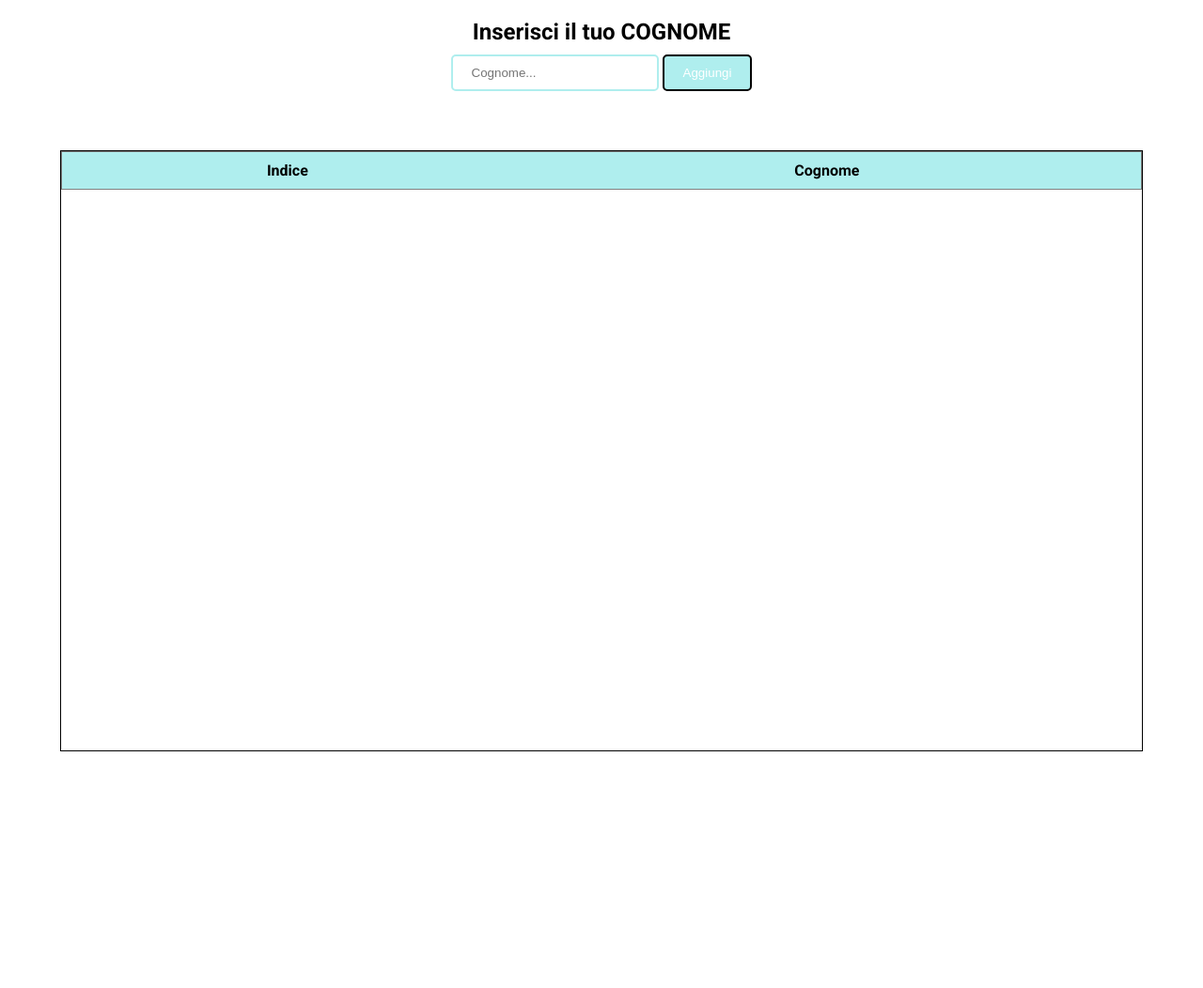
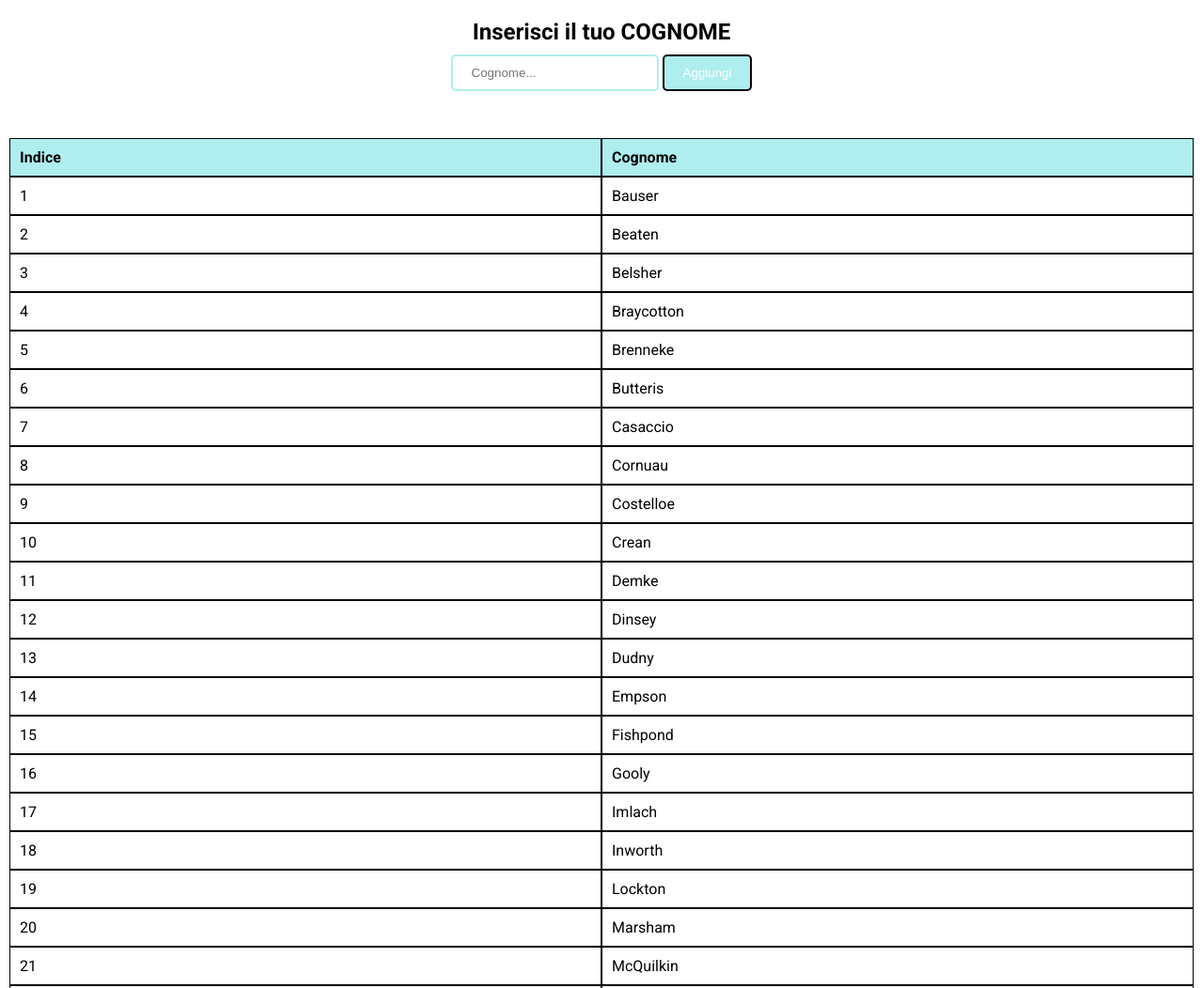
Before and after one commit to StephanieFurlan/js-lista-cognomi, a plain HTML site: page index.html in a window 1280 px wide. Shown: the top 1052 px of the page at 94% size. Before the commit the page ends 800 px from the top, so only its background shows below. Drawn offline with nearby package versions, Linux system fonts and the light colour scheme.

Commit message:
List for layout

```diff
--- a/index.html
+++ b/index.html
@@ -18,7 +18,7 @@
       </div>
       <div id="add-container"></div>
       <div>
-         <div class="table-wrapper">
+         <!-- <div class="table-wrapper">
             <table>
               <thead>
                   <tr>
@@ -28,7 +28,18 @@
               </thead>
               <tbody id="surnameList"></tbody>
             </table>
+         </div> -->
+         <div class="list-wrapper">
+            <ul id="surname-list__header">
+               <li><h4>Indice</h4></li>
+               <li><h4>Cognome</h4></li>
+            </ul>
+            <ul id="surname-list__body">
+
+            </ul>
          </div>
+
+
       </div>
 
       <script src="script.js" charset="utf-8"></script>
--- a/script.js
+++ b/script.js
@@ -1,5 +1,45 @@
 var surnameList = ["Imlach", "Dinsey","Newhouse", "Beaten", "Dudny", "Butteris", "Richfield", "Gooly", "Trelevan", "Bauser", "Empson","Belsher", "Potteril", "Demke", "Shirley", "Crean", "Tranfield", "Fishpond", "Polycote", "Splevin", "Inworth", "McQuilkin", "Sheekey", "Sharland", "Braycotton", "Marsham", "Stambridge", "Simek", "Salterne", "Cornuau", "Lockton", "Yurkin", "Brenneke", "Costelloe", "O'Lenechan", "Ringham", "Casaccio"];
 
+
+function customSort(list){
+   list.sort(function (a, b) {
+       if ( a.toLowerCase() < b.toLowerCase() ) {
+           return -1;
+       } else if ( a.toLowerCase() > b.toLowerCase() ) {
+           return 1;
+       } else {
+           return 0;
+       }
+   } )
+}
+
+// display
+
+customSort(surnameList);
+
+var index = 0;
+document.getElementById("surname-list__body").innerHTML = "";
+
+for (var i = 0; i < surnameList.length; i++) {
+
+
+   var dataIndex = document.createElement('li');
+   var indexItem = document.createTextNode(i + 1);
+   dataIndex.appendChild(indexItem);
+   document.getElementById("surname-list__body").appendChild(dataIndex);
+
+   var dataSurname = document.createElement('li');
+   var surnameItem = document.createTextNode(surnameList[i]);
+   dataSurname.appendChild(surnameItem);
+   document.getElementById("surname-list__body").appendChild(dataSurname);
+
+
+
+
+
+
+
+}
 
 
 var add = document.getElementById("add-surname");
@@ -15,37 +55,29 @@ add.addEventListener("click", function() {
       surnameList.push(surname);
       // sort surname list
 
-      surnameList.sort(function (a, b) {
-          if ( a.toLowerCase() < b.toLowerCase() ) {
-              return -1;
-          } else if ( a.toLowerCase() > b.toLowerCase() ) {
-              return 1;
-          } else {
-              return 0;
-          }
-      } )
+      customSort(surnameList);
 
       var index = 0;
-      document.getElementById("surnameList").innerHTML = "";
+      document.getElementById("surname-list__body").innerHTML = "";
 
       for (var i = 0; i < surnameList.length; i++) {
-         var tr = document.createElement('tr');
 
-         var tdIndex = document.createElement('td');
-         var tdSurname = document.createElement('td');
+         var dataSurname = document.createElement('li');
+         var dataIndex = document.createElement('li');
 
+
+         var surnameItem = document.createTextNode(surnameList[i]);
          var indexItem = document.createTextNode(i + 1);
-         var surnameItem = document.createTextNode(surnameList[i]);
 
-         tdIndex.appendChild(indexItem);
-         tdSurname.appendChild(surnameItem);
-         tr.appendChild(tdIndex);
-         tr.appendChild(tdSurname);
+         dataSurname.appendChild(surnameItem);
+         dataIndex.appendChild(indexItem);
+
 
          if (surnameList[i] == surname) {
             document.getElementById("add-container").innerHTML = "Your surname is at " + (i+1) + " position in the list.";
          }
-         document.getElementById("surnameList").appendChild(tr);
+         document.getElementById("surname-list__body").appendChild(dataIndex);
+         document.getElementById("surname-list__body").appendChild(dataSurname);
       }
 
    }
--- a/style.css
+++ b/style.css
@@ -8,14 +8,12 @@
 body {
    font-family: 'Roboto', sans-serif;
    font-size: 16px;
-   height: 100vh;
 }
 
 .container {
    padding: 20px;
    border-radius: 10px;
    text-align: center;
-   height: 15vh;
 }
 
 
@@ -36,42 +34,27 @@ body {
 }
 
 #add-container {
-   height: 5vh;
    text-align: center;
+   margin-bottom: 20px;
 }
 
-.table-wrapper{
-   height: 80vh;
-   width: 90%;
-   margin: 0 auto;
-   overflow-y: scroll;
-   flex-grow: 1;
-   border: 1px solid black;
+
+
+#surname-list__body ,
+#surname-list__header{
+   display: flex;
+   flex-wrap: wrap;
+   list-style-type: none;
+   margin: 0 10px;
 }
 
-.table-wrapper th{
-   position: sticky;
-   top: 0;
+#surname-list__body li,
+#surname-list__header li {
+   flex: 0 0 50%;
+   border: 1px solid black;
+   padding: 10px;
+}
+
+#surname-list__header li {
    background-color: #afeeee;
 }
-
-/* A bit more styling to make it look better */
-
-
-table{
-  border-collapse: collapse;
-  width: 100%;
-}
-
-th{
-    background: #DDD;
-}
-
-td,th{
-  padding: 10px;
-  text-align: center;
-}
-
-tr {
-   border: 1px solid gray;
-}
```
